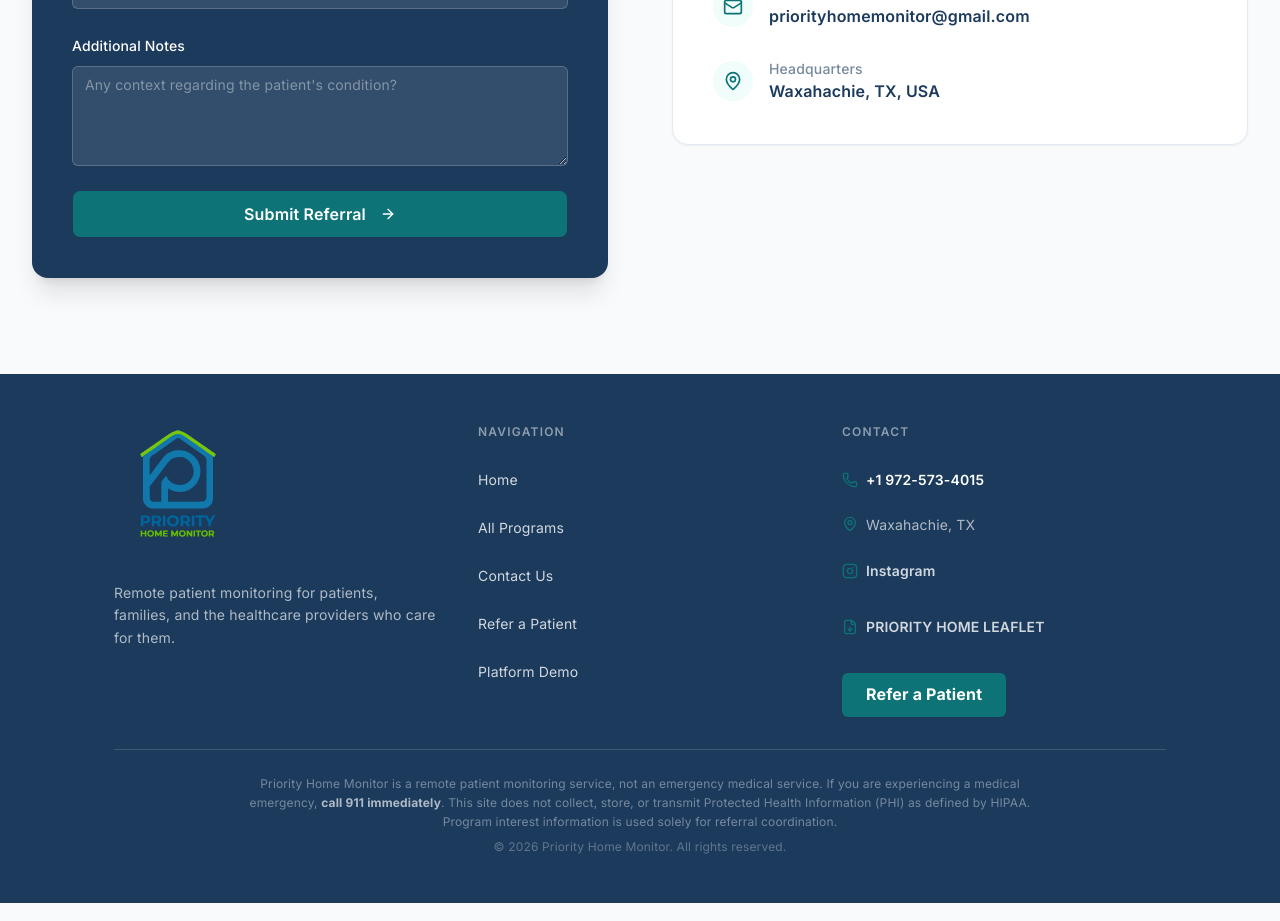
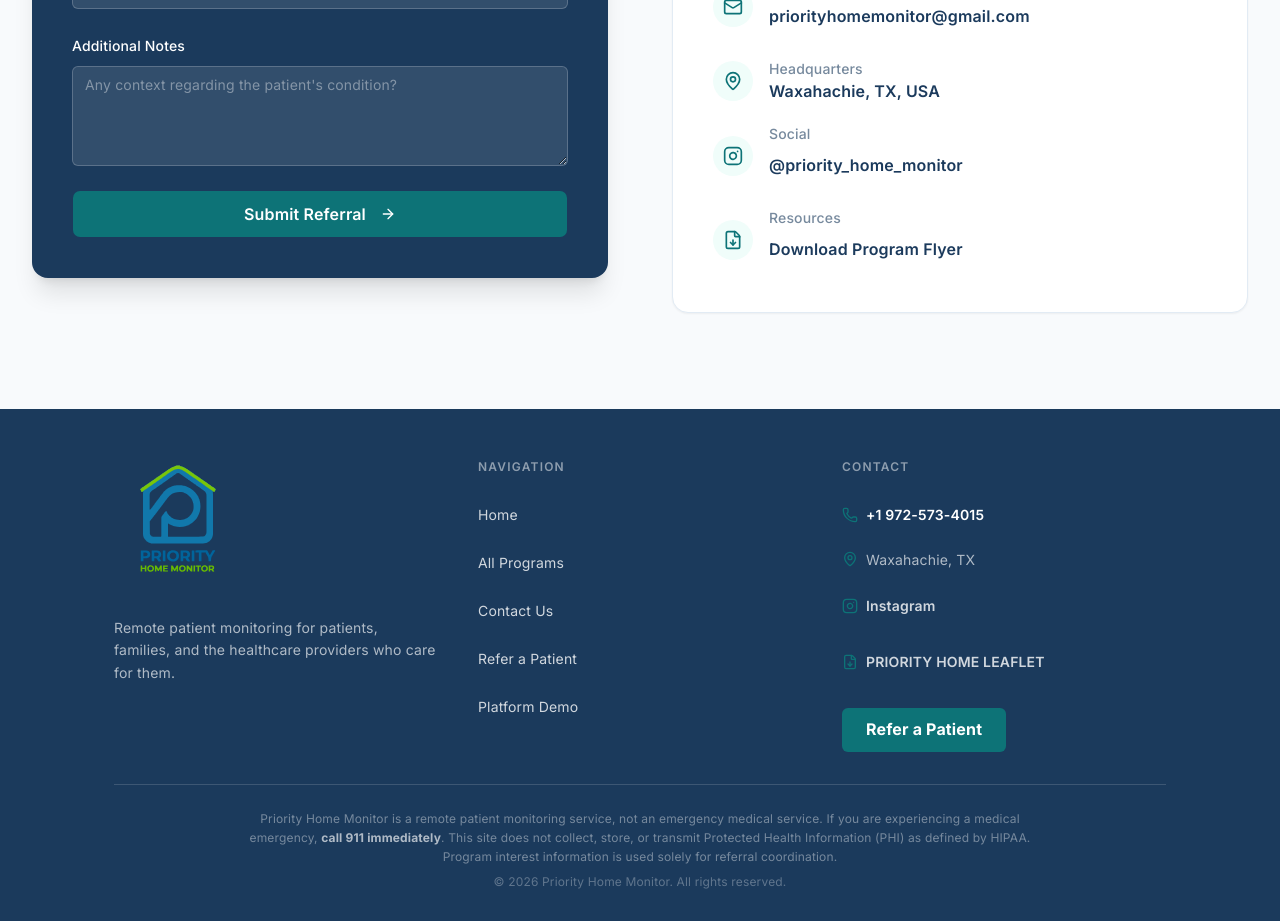
Before and after one commit to mubeenvr27/PHM, a Next.js app in the folder apps/web/: page /refer in a window 1280 px wide. Shown: the part 1000-1921 px from the top of the page. Built offline with nearby package versions, Linux system fonts and the light colour scheme.

Commit message:
Update Referral page

```diff
--- a/apps/web/src/app/refer/page.tsx
+++ b/apps/web/src/app/refer/page.tsx
@@ -4,7 +4,7 @@
 import { useForm } from "react-hook-form"
 import { zodResolver } from "@hookform/resolvers/zod"
 import * as z from "zod"
-import { ArrowRight, CheckCircle2, Check, ChevronsUpDown, Phone, Mail, MapPin, X } from "lucide-react"
+import { ArrowRight, CheckCircle2, Check, ChevronsUpDown, Phone, Mail, MapPin, X, FileDown } from "lucide-react"
 
 import { Button } from "@/components/ui/button"
 import { Badge } from "@/components/ui/badge"
@@ -387,6 +387,42 @@
                     <p className="font-semibold text-[#1B3A5C]">Waxahachie, TX, USA</p>
                   </div>
                 </li>
+                <li className="flex items-center gap-4">
+                  <div className="flex h-10 w-10 shrink-0 items-center justify-center rounded-full bg-teal-50 text-[#0D7377]">
+                    <svg
+                      xmlns="http://www.w3.org/2000/svg"
+                      width="20"
+                      height="20"
+                      viewBox="0 0 24 24"
+                      fill="none"
+                      stroke="currentColor"
+                      strokeWidth="2"
+                      strokeLinecap="round"
+                      strokeLinejoin="round"
+                    >
+                      <rect width="20" height="20" x="2" y="2" rx="5" ry="5" />
+                      <path d="M16 11.37A4 4 0 1 1 12.63 8 4 4 0 0 1 16 11.37z" />
+                      <line x1="17.5" x2="17.51" y1="6.5" y2="6.5" />
+                    </svg>
+                  </div>
+                  <div>
+                    <p className="text-sm font-medium text-[#1B3A5C]/60">Social</p>
+                    <a href="https://www.instagram.com/priority_home_monitor?igsh=MXZoYnJqMnd4MDk=" target="_blank" rel="noopener noreferrer" className="font-semibold text-[#1B3A5C] hover:text-[#0D7377]">
+                      @priority_home_monitor
+                    </a>
+                  </div>
+                </li>
+                <li className="flex items-center gap-4">
+                  <div className="flex h-10 w-10 shrink-0 items-center justify-center rounded-full bg-teal-50 text-[#0D7377]">
+                    <FileDown className="h-5 w-5" />
+                  </div>
+                  <div>
+                    <p className="text-sm font-medium text-[#1B3A5C]/60">Resources</p>
+                    <a href="/PRIORITY%20HOME%20LEAFLET.pdf" target="_blank" rel="noopener noreferrer" className="font-semibold text-[#1B3A5C] hover:text-[#0D7377]">
+                      Download Program Flyer
+                    </a>
+                  </div>
+                </li>
               </ul>
             </div>
 
```
